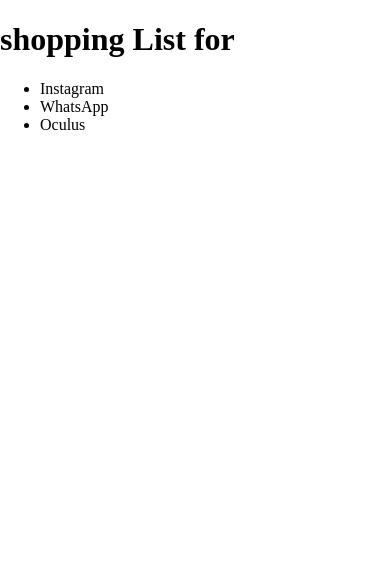
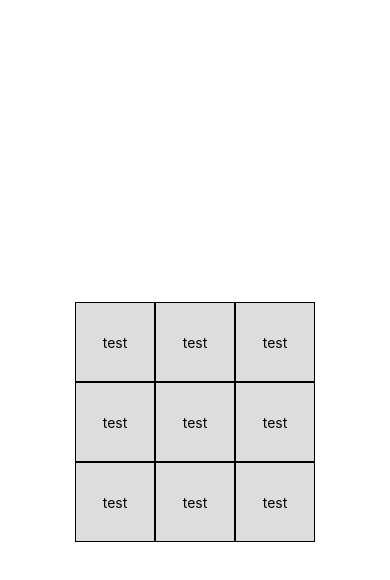
Before and after one commit to yuokawara/dev_9smiles, a React Native app: screen / in a window 390 px wide. Shown: the top 580 px of the page. Built offline with nearby package versions, Linux system fonts and the light colour scheme.

Commit message:
9smile作成中 マス目を作成簡略化を検討中 20200321

```diff
--- a/App.js
+++ b/App.js
@@ -1,26 +1,41 @@
 import React from 'react';
-import { StyleSheet, Text, View } from 'react-native';
+import { StyleSheet, View } from 'react-native';
+import Sample from './src/elements/Sample';
 
-export default class App extends React.Component {
+class App extends React.Component {
   render() {
     return (
-      <div class="shopping-list">
-        <h1>shopping List for {this.props.name}</h1>
-        <ul>
-          <li>Instagram</li>
-          <li>WhatsApp</li>
-          <li>Oculus</li>
-        </ul>
-      </div>
-    )
+      <View style={styles.container}>
+        <View style={styles.containerrow}>
+          <Sample />
+          <Sample />
+          <Sample />
+        </View>
+        <View style={styles.containerrow}>
+          <Sample />
+          <Sample />
+          <Sample />
+        </View>
+        <View style={styles.containerrow}>
+          <Sample />
+          <Sample />
+          <Sample />
+        </View>
+      </View>
+    );
   }
 }
 
 const styles = StyleSheet.create({
   container: {
     flex: 1,
-    backgroundColor: '#fff',
     alignItems: 'center',
     justifyContent: 'center',
   },
+
+  containerrow: {
+    flexDirection: 'row',
+  },
 });
+
+export default App;
--- /dev/null
+++ b/src/elements/Sample.js
@@ -0,0 +1,27 @@
+import React from 'react';
+import { StyleSheet, Text, View } from 'react-native';
+
+class Sample extends React.Component {
+  render() {
+    return (
+      <View style={styles.container}>
+        <Text>test</Text>
+      </View>
+    );
+  }
+}
+
+// マスのスタイル調整
+const styles = StyleSheet.create({
+  container: {
+    width: 80,
+    height: 80,
+    borderWidth: 1,
+    borderBottomColor: '#000',
+    backgroundColor: '#ddd',
+    alignItems: 'center',
+    justifyContent: 'center',
+  },
+});
+
+export default Sample;
```
Also changed, not shown: src/components/Board.js (deleted, +0 -14 lines), src/components/Square.js (deleted, +0 -20 lines), .eslintrc.json.
